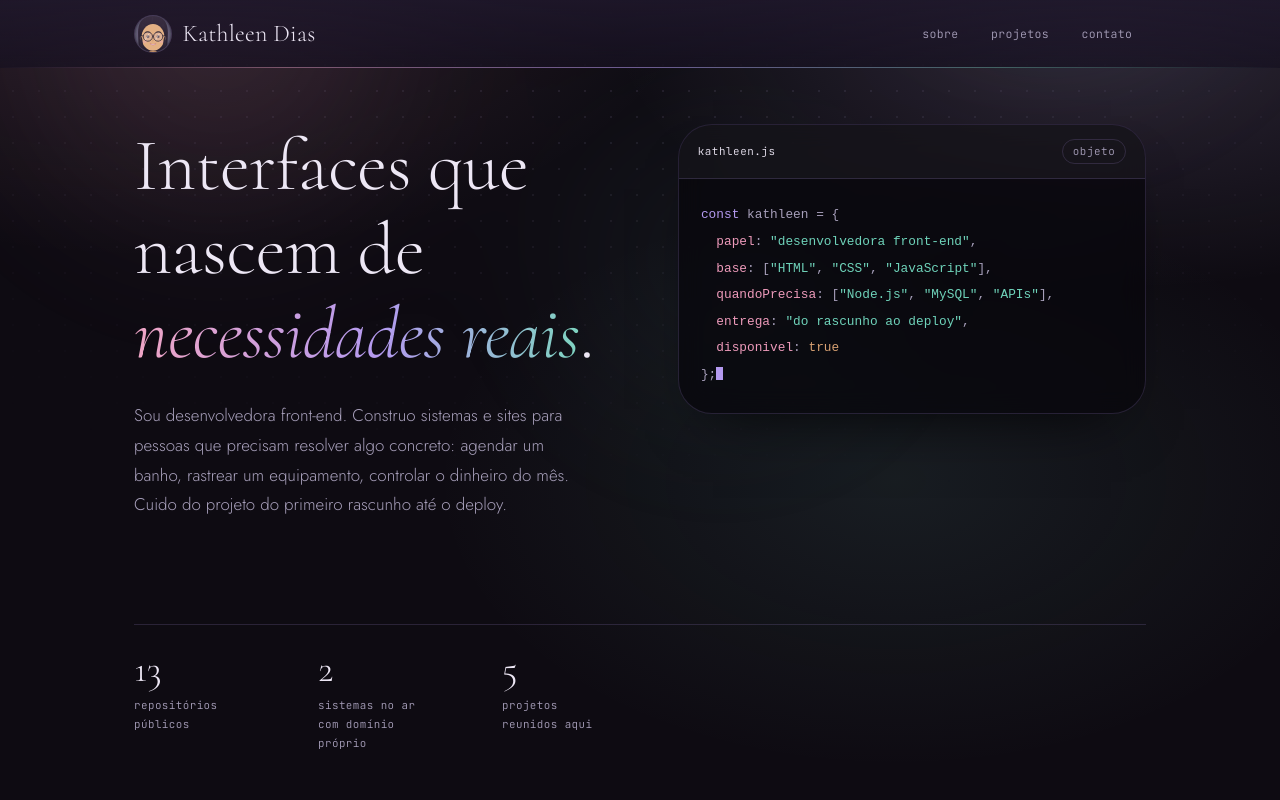
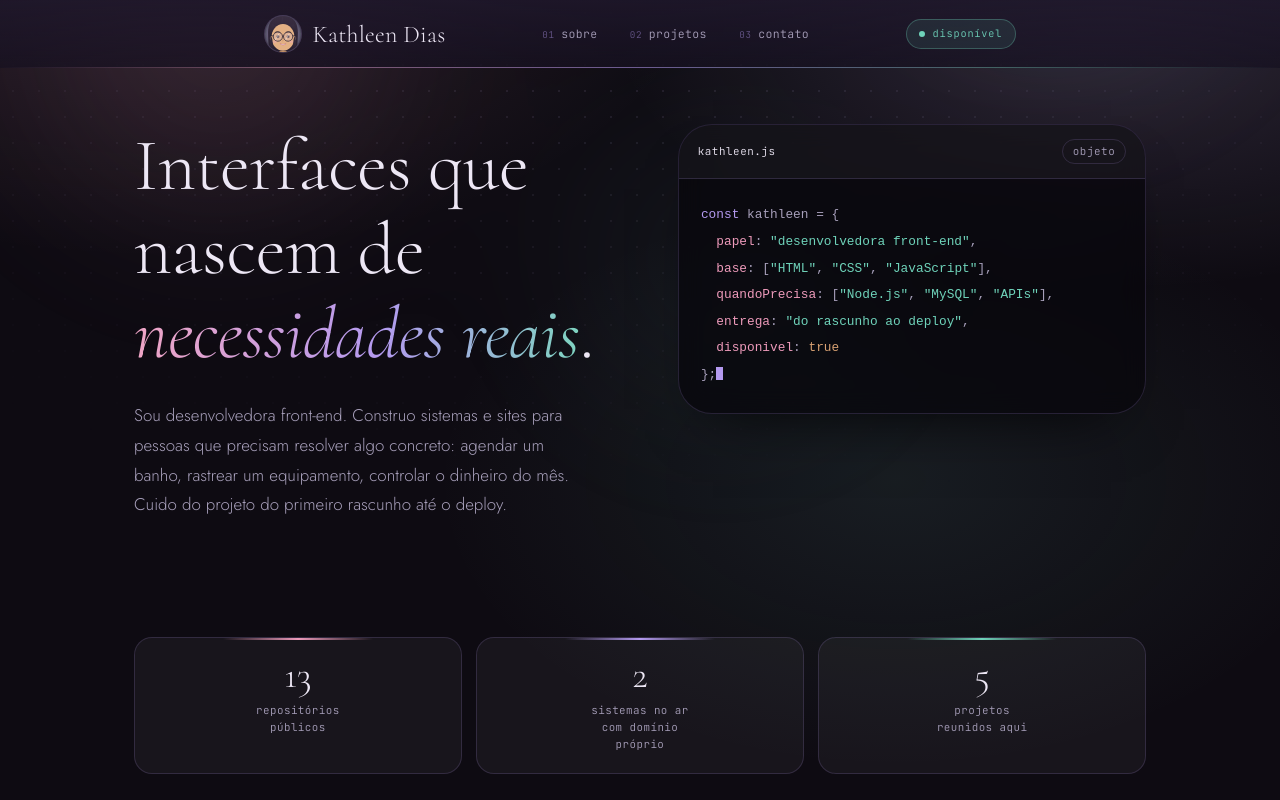
Before and after one commit to KathleenLDi/portfolio-de-projetos, a plain HTML site: page index.html in a window 1280 px wide. Shown: the top 800 px of the page. Drawn offline with Linux system fonts and the light colour scheme.

Commit message:
Atualizando projeto

```diff
--- a/css/estilo.css
+++ b/css/estilo.css
@@ -106,19 +106,59 @@ a:focus-visible, button:focus-visible{
 .topo .quadro{
   display: flex; align-items: center; justify-content: space-between;
   gap: 1rem; min-height: 68px;
+  /* barra mais estreita que o conteúdo: aproxima o menu do nome
+     e evita o vazio no meio. Abaixo de 880px não tem efeito. */
+  max-width: 880px;
 }
 .assinatura{
   font-family: var(--display); font-size: 1.5rem;
   letter-spacing: .01em; text-decoration: none;
+  /* a Cormorant tem ascendente alto: o desenho da letra fica 1px acima
+     do centro da caixa. Compensa para alinhar com o avatar. */
+  position: relative; top: 1px;
 }
 .menu{ display: flex; gap: .3rem; }
 .menu a{
+  display: inline-flex; align-items: baseline; gap: .4rem;
   font-family: var(--mono); font-weight: 300;
   font-size: .72rem; letter-spacing: .03em;
   text-decoration: none; color: var(--tinta-leve);
   padding: .35rem .8rem; border-radius: 999px;
   border: 1px solid transparent;
   transition: color .3s, background .3s, border-color .3s;
+}
+/* mesmo índice que abre cada seção */
+.menu .n{
+  font-size: .58rem; letter-spacing: .08em;
+  color: var(--lilas); opacity: .5;
+  transition: opacity .3s;
+}
+.menu a:hover .n{ opacity: 1; }
+
+/* eco do "disponivel: true" do cartão de abertura */
+.status{
+  display: inline-flex; align-items: center; gap: .45rem;
+  font-family: var(--mono); font-size: .64rem; letter-spacing: .08em;
+  color: var(--menta-forte); white-space: nowrap;
+  border: 1px solid color-mix(in srgb, var(--menta-forte) 30%, transparent);
+  background: color-mix(in srgb, var(--menta-forte) 10%, transparent);
+  border-radius: 999px; padding: .3rem .8rem;
+}
+.status .ponto{
+  width: 6px; height: 6px; flex: none; border-radius: 50%;
+  background: var(--menta-forte);
+  animation: pulsar 2.6s ease-out infinite;
+}
+@keyframes pulsar{
+  0%  { box-shadow: 0 0 0 0 color-mix(in srgb, var(--menta-forte) 55%, transparent); }
+  70% { box-shadow: 0 0 0 7px transparent; }
+  100%{ box-shadow: 0 0 0 0 transparent; }
+}
+/* em tela estreita o topo já é apertado: volta ao essencial */
+@media (max-width: 760px){
+  .status{ display: none; }
+  .menu .n{ display: none; }
+  .menu a{ gap: 0; }
 }
 .menu a:hover{
   color: var(--lilas);
@@ -309,19 +349,50 @@ h1, h2, h3{ font-family: var(--display); font-weight: 300; line-height: 1.14; ma
 
 /* ---------- números da abertura ---------- */
 .numeros{
-  display: flex; flex-wrap: wrap; gap: clamp(1.8rem, 6vw, 4.5rem);
-  margin: 1rem 0 0; padding-top: 1.6rem;
-  border-top: 1px solid var(--linha);
+  display: grid;
+  grid-template-columns: 1fr;
+  gap: .6rem;
+  margin: 1.8rem 0 0; padding-top: 0;
+  border-top: 0;
 }
-.numeros div{ min-width: 7rem; }
+@media (min-width: 560px){
+  .numeros{ grid-template-columns: repeat(3, minmax(0, 1fr)); gap: .9rem; }
+}
+
+.numeros div{
+  position: relative; overflow: hidden;
+  min-width: 0;
+  text-align: center;
+  background: var(--vidro);
+  border: 1px solid var(--linha);
+  border-radius: var(--curva-m);
+  padding: 1.15rem 1.2rem 1.25rem;
+  transition: background .4s, border-color .4s, transform .4s;
+}
+/* cada bloco puxa um tom da paleta */
+.numeros div:nth-child(1){ --tom: var(--rosa-forte); }
+.numeros div:nth-child(2){ --tom: var(--lilas); }
+.numeros div:nth-child(3){ --tom: var(--menta-forte); }
+.numeros div::before{
+  content: ""; position: absolute; left: 50%; top: 0;
+  transform: translateX(-50%);
+  height: 2px; width: 46%;
+  background: linear-gradient(to right, transparent, var(--tom), transparent);
+}
+.numeros div:hover{
+  background: var(--vidro-forte);
+  border-color: color-mix(in srgb, var(--tom) 32%, transparent);
+  transform: translateY(-2px);
+}
 .numeros dt{
   font-family: var(--display); font-size: clamp(1.8rem, 4vw, 2.4rem);
   line-height: 1; color: var(--tinta);
 }
 .numeros dd{
-  margin: .45rem 0 0;
+  margin: .5rem auto 0;
   font-family: var(--mono); font-size: .68rem; letter-spacing: .04em;
-  color: var(--tinta-leve); max-width: 16ch;
+  line-height: 1.55;
+  color: var(--tinta-leve); max-width: 18ch;
 }
 
 /* ---------- traço desenhado sob o destaque ---------- */
@@ -581,13 +652,30 @@ h1, h2, h3{ font-family: var(--display); font-weight: 300; line-height: 1.14; ma
 .contatos a:hover .seta{ transform: translate(3px, -3px); }
 
 .rodape{
-  border-top: 1px solid var(--linha);
+  position: relative;
+  border-top: 0;
   margin-top: clamp(3rem, 8vh, 5rem);
-  padding-block: 1.6rem 2.4rem;
+  padding-block: 2rem 2.6rem;
   font-family: var(--mono); font-size: .7rem; letter-spacing: .03em;
-  color: rgba(167,159,186,.85);
-  display: flex; flex-wrap: wrap; gap: .4rem 1.5rem; justify-content: space-between;
+  color: rgba(167,159,186,.9);
+  display: flex; flex-direction: column; align-items: center;
+  gap: .45rem; text-align: center;
+  /* brilho baixo para a página não terminar em preto chapado */
+  background: radial-gradient(62% 130% at 50% 0%, rgba(180,154,240,.09), transparent 72%);
 }
+/* fio que abre e fecha no vazio, alinhado ao texto */
+.rodape::before{
+  content: ""; position: absolute; top: 0;
+  left: var(--margem); right: var(--margem); height: 1px;
+  background: linear-gradient(to right,
+    transparent,
+    rgba(240,165,196,.35) 18%,
+    rgba(180,154,240,.45) 50%,
+    rgba(126,212,192,.32) 82%,
+    transparent);
+}
+.rodape .feito b{ font-weight: 400; color: var(--lilas); }
+
 
 /* ---------- entrada suave ---------- */
 .surge{
@@ -615,13 +703,13 @@ h1, h2, h3{ font-family: var(--display); font-weight: 300; line-height: 1.14; ma
 }
 @media (max-width: 380px){
   .destaque{ background-size: 100% .26em; }
-  .numeros{ gap: 1.2rem; }
+  .numeros div{ padding: 1rem 1.05rem 1.1rem; }
   .acoes a{ padding: .32rem .8rem; font-size: .68rem; }
 }
 
 @media (prefers-reduced-motion: reduce){
   html{ scroll-behavior: auto; }
-  .veu, .cursor, .mascote-mini .olhos{ animation: none; }
+  .veu, .cursor, .mascote-mini .olhos, .status .ponto{ animation: none; }
   .destaque{ background-size: 100% .3em; animation: none; }
   .surge{ opacity: 1; transform: none; transition: none; }
   *{ transition-duration: .01ms !important; }
--- a/index.html
+++ b/index.html
@@ -93,10 +93,11 @@
       <span class="assinatura">Kathleen Dias</span>
     </a>
     <nav class="menu" aria-label="Seções">
-      <a href="#sobre">sobre</a>
-      <a href="#projetos">projetos</a>
-      <a href="#contato">contato</a>
+      <a href="#sobre"><span class="n" aria-hidden="true">01</span>sobre</a>
+      <a href="#projetos"><span class="n" aria-hidden="true">02</span>projetos</a>
+      <a href="#contato"><span class="n" aria-hidden="true">03</span>contato</a>
     </nav>
+    <span class="status"><span class="ponto" aria-hidden="true"></span>disponível</span>
   </div>
 </header>
 
@@ -329,7 +330,7 @@
 
 <footer class="quadro rodape">
   <span>© <span id="ano"></span> Kathleen Dias</span>
-  <span>html + css + javascript, escrito à mão</span>
+  <span class="feito">html + css + javascript, escrito <b>à mão</b></span>
 </footer>
 
 <script src="js/script.js"></script>
```
